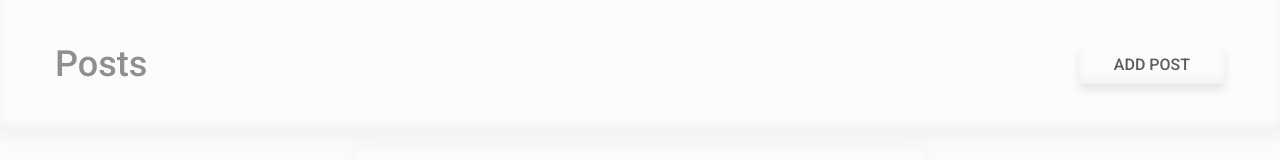
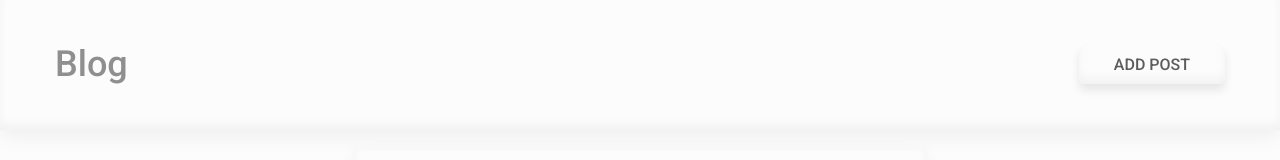
Before and after one commit to ok-webdev/hybrid-test-task, a Vue app: page / in a window 1280 px wide. Shown: the top 160 px of the page. Built offline with nearby package versions, Linux system fonts and the light colour scheme.

Commit message:
remove store

```diff
--- a/package.json
+++ b/package.json
@@ -11,8 +11,7 @@
     "core-js": "^3.6.5",
     "vue": "^2.6.11",
     "vue-meta": "^2.4.0",
-    "vue-router": "^3.5.2",
-    "vuex": "^3.6.2"
+    "vue-router": "^3.5.2"
   },
   "devDependencies": {
     "@vue/cli-plugin-babel": "~4.5.0",
--- a/src/main.js
+++ b/src/main.js
@@ -1,7 +1,6 @@
 import Vue from 'vue';
 import App from './App.vue';
 import router from './router';
-import store from './store';
 
 // components
 import BaseButton from './components/ui/BaseButton';
@@ -11,7 +10,6 @@ Vue.component('base-button', BaseButton);
 Vue.config.productionTip = false;
 
 new Vue({
-  store,
   router,
   render: (h) => h(App),
 }).$mount('#app');
--- a/src/router/index.js
+++ b/src/router/index.js
@@ -13,20 +13,17 @@ const routes = [
     name: 'Cards',
     component: PostCards,
     meta: {
-      title: 'Posts',
+      title: 'Blog',
     },
   },
   {
     path: '/post/:postId',
     name: 'Post',
     component: PostView,
-    // meta: {
-    //   title: JSON.parse(localStorage.getItem('posts')).filter((post) => {
-    //     if (post.id.toString() === this.$route.params.postId) {
-    //       return post.title;
-    //     }
-    //   }),
-    // },
+    props: true,
+    meta: {
+      title: 'post-title',
+    },
   },
 ];
 
--- a/src/store/index.js
+++ /dev/null
@@ -1,6 +0,0 @@
-import Vue from 'vue';
-import Vuex from 'vuex';
-
-Vue.use(Vuex);
-
-export default new Vuex.Store({});
```
Also changed, not shown: 1 other file (tests, documents, lock files or other folders).
